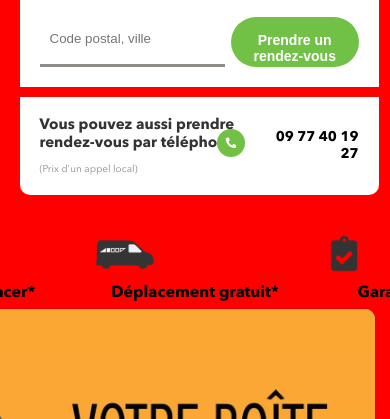
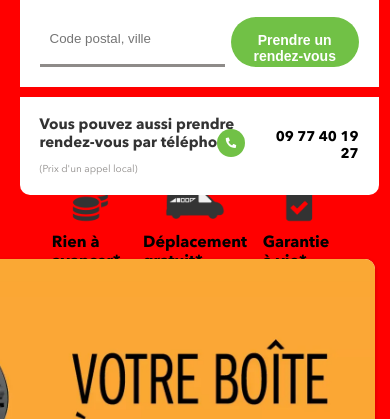
Before and after one commit to Garvitch55/carglass, a plain HTML site: page index.html in a window 390 px wide. Shown: the part 681-1100 px from the top of the page. Drawn offline with Linux system fonts and the light colour scheme.

Commit message:
Responsive commencé

```diff
--- a/css/styles.css
+++ b/css/styles.css
@@ -350,10 +350,11 @@ content: url("/img/téléchargement (3).svg");
 
     width: 100%;
     justify-content: center;
+
 }
 .avantages{
     display: flex;
-    width: 800px;
+    width: 80%;
     height: 110px;
     display: flex;
     gap:20px;
@@ -361,10 +362,9 @@ content: url("/img/téléchargement (3).svg");
 }
 
 .box{
-    position: relative;
     display: flex;
-    flex-direction: column;
     align-content: space-between;
+    align-items: center;
     padding-top: 25px;
     flex:1;
     text-decoration: none;
@@ -373,15 +373,11 @@ content: url("/img/téléchargement (3).svg");
 }
 
 .box>img{
-    position:absolute;
-    top:20px;
-    left: -70px;
     width: 60px;
     height: 60px;
 }
 
 .avantages h3{
-    width: 200px;
     display: flex;
     font-weight: bold;
         font-family: 'avenir-bold';
@@ -1063,12 +1059,10 @@ header{
 }
 
 .avantages1{
-    margin-top: 300px;
+    margin-top: 250px;
     display: flex;
     width: calc(100% - 2rem);
-    align-items: center;
-    justify-items: center;
-    justify-content: center;
+
 }
 
 .avantages{
@@ -1081,25 +1075,21 @@ header{
 .box{
     display: flex;
     flex-direction: column;
+    align-items: center;
+    width: calc(100%/3);
 
 }
 
-.box>img{
+.description-avantage{
+
+}
+.description-avantage>h3{
     display: flex;
- position: unset;
 }
 
-.box>h3{
-   display: flex;
-   justify-content: center;
-}
-
-
-.box>p{
+.description-avantage>p{
     display: none;
 }
-
-
 
 
 
--- a/index.html
+++ b/index.html
@@ -70,18 +70,24 @@
     <div class="avantages">
     <a class="box" href="#">
             <img src="img/imgi_2_Coins.png" alt="image">
+            <div class="description-avantage">
                 <h3>Rien à avancer*</h3>
                 <p>Quel que soit votre assureur</p>
+            </div>
         </a>
         <a class="box" href="#">
             <img src="img/imgi_3_Map Marker.png" alt="image">
+            <div class="description-avantage">
                 <h3>Déplacement gratuit*</h3>
                 <p>Partout en France</p>
+            </div>
         </a>
         <a class="box" href="#">
             <img src="img/imgi_4_Clipboard Check.png" alt="image">
+            <div class="description-avantage">
                 <h3>Garantie à vie*</h3>
                 <p>Toute intervention vitrage</p>
+            </div>
         </a>
     </div>
 </section>
```
Lines whose indentation alone changed are shown as unchanged.
